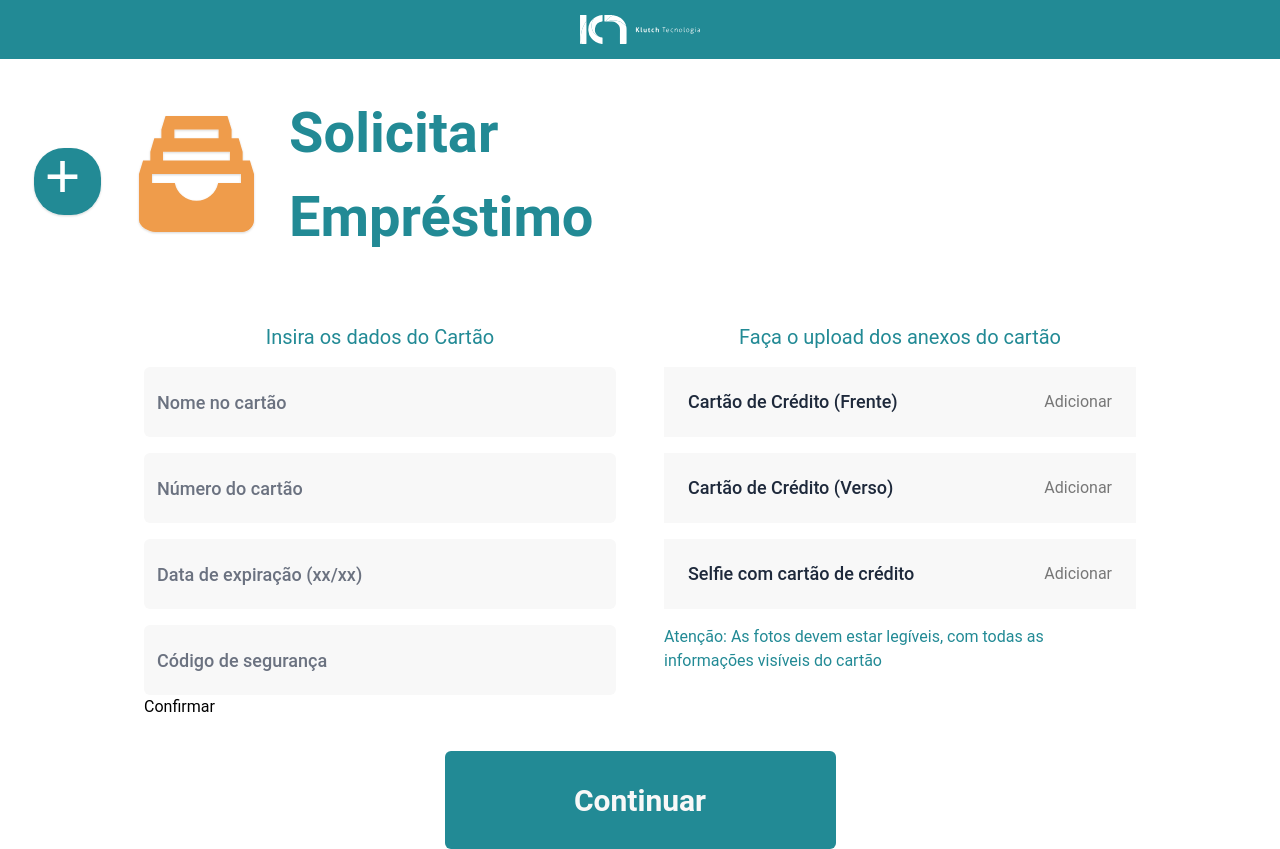
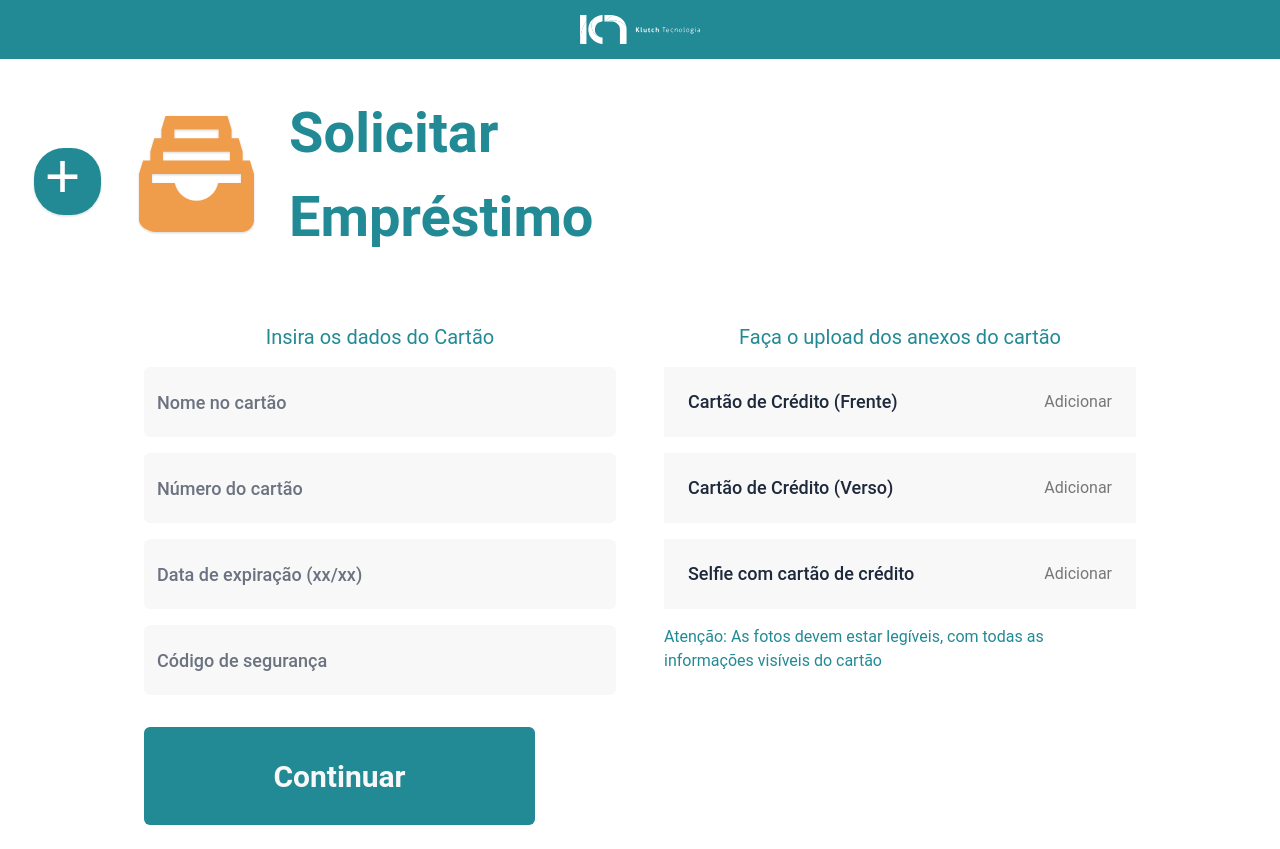
Before and after one commit to julia-otomo/KlutchLoan-front-end, a Next.js app: page /card in a window 1280 px wide. After the commit the page ends 825 px from the top, so only its background shows below. Built offline with nearby package versions, Linux system fonts and the light colour scheme.

Commit message:
fixed card submit button

```diff
--- a/src/components/CardForm/index.tsx
+++ b/src/components/CardForm/index.tsx
@@ -1,3 +1,4 @@
+/* eslint-disable react-hooks/rules-of-hooks */
 import { zodResolver } from "@hookform/resolvers/zod";
 import { useForm } from "react-hook-form";
 import { TRegisterCard, registerCardSchema } from "./validator";
@@ -7,6 +8,7 @@ import { useContext, useState } from "react";
 import { LoanContext } from "@/providers/LoanContext";
 import Link from "next/link";
 import { TCardCreate } from "@/providers/LoanContext/@types";
+import { useRouter } from "next/router";
 
 const CardForm = () => {
   const {
@@ -16,6 +18,8 @@ const CardForm = () => {
   } = useForm<TRegisterCard>({
     resolver: zodResolver(registerCardSchema),
   });
+
+  const router = useRouter();
 
   const [frontImage, setFrontImage] = useState<File | null>(null);
   const [backImage, setBackImage] = useState<File | null>(null);
@@ -36,6 +40,8 @@ const CardForm = () => {
     createCard(newFormData, clientSolicitation!.client.cpf);
 
     updateSolicitation({ card_number: data.card_number });
+
+    router.push("/preSolicitation");
   };
 
   return (
@@ -109,14 +115,13 @@ const CardForm = () => {
             </p>
           </div>
         </div>
-        <button type="submit">Confirmar</button>
+        <button
+          type="submit"
+          className="mt-8 w-[391px] h-[98px] bg-brand-1 text-3xl text-grey-1 font-bold py-8 rounded-md hover:bg-brand-3 text-center"
+        >
+          Continuar
+        </button>
       </form>
-      <Link
-        href="/preSolicitation"
-        className="mt-8 w-[391px] h-[98px] bg-brand-1 text-3xl text-grey-1 font-bold py-8 rounded-md hover:bg-brand-3 text-center"
-      >
-        Continuar
-      </Link>
     </div>
   );
 };
--- a/src/services/api.ts
+++ b/src/services/api.ts
@@ -1,8 +1,8 @@
 import axios from "axios";
 
 const api = axios.create({
-  baseURL: "https://loan-api-lrkm.onrender.com/",
-  // baseURL: "http://127.0.0.1:8000/",
+  // baseURL: "https://loan-api-lrkm.onrender.com/",
+  baseURL: "http://127.0.0.1:8000/",
   timeout: 6000,
 });
 
```
